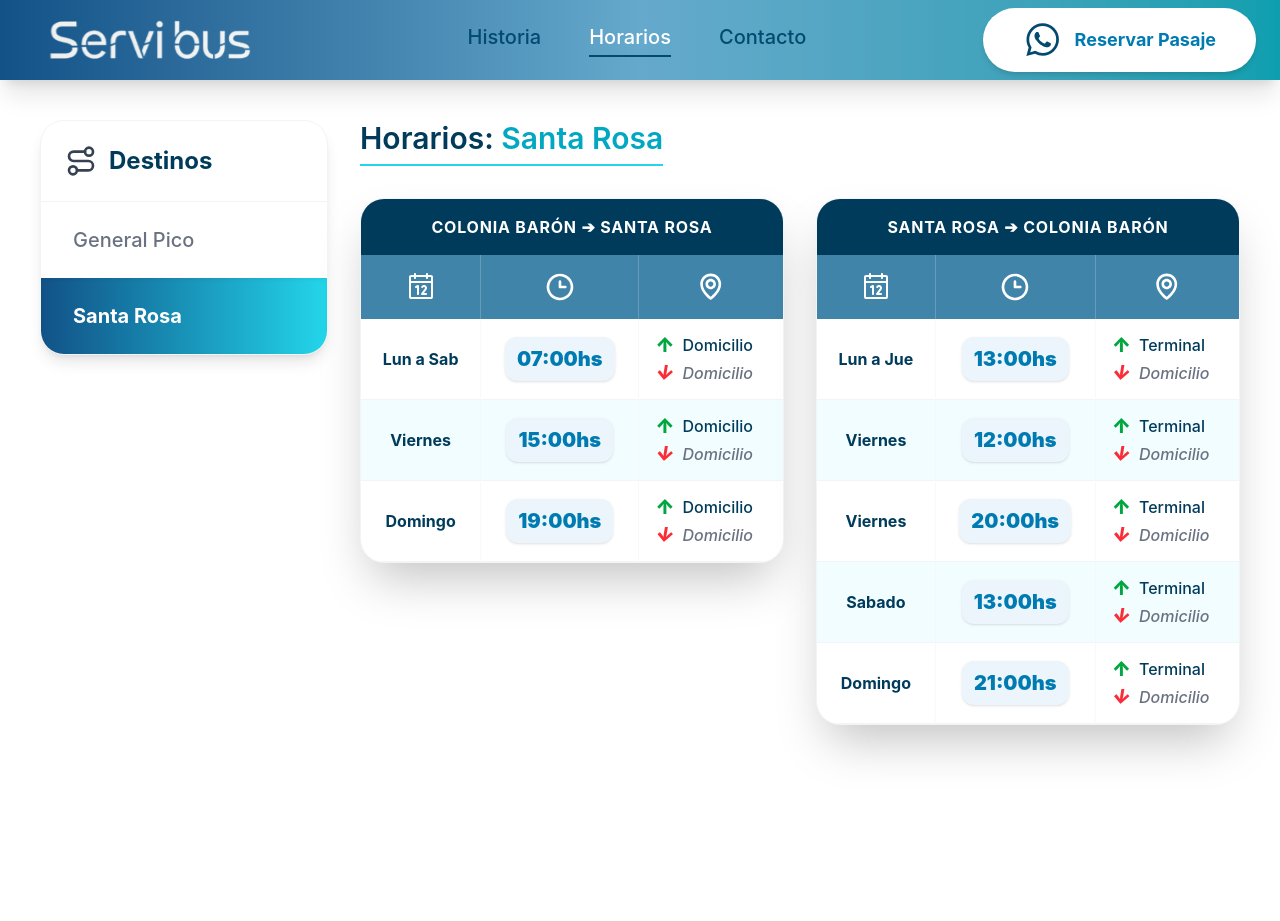
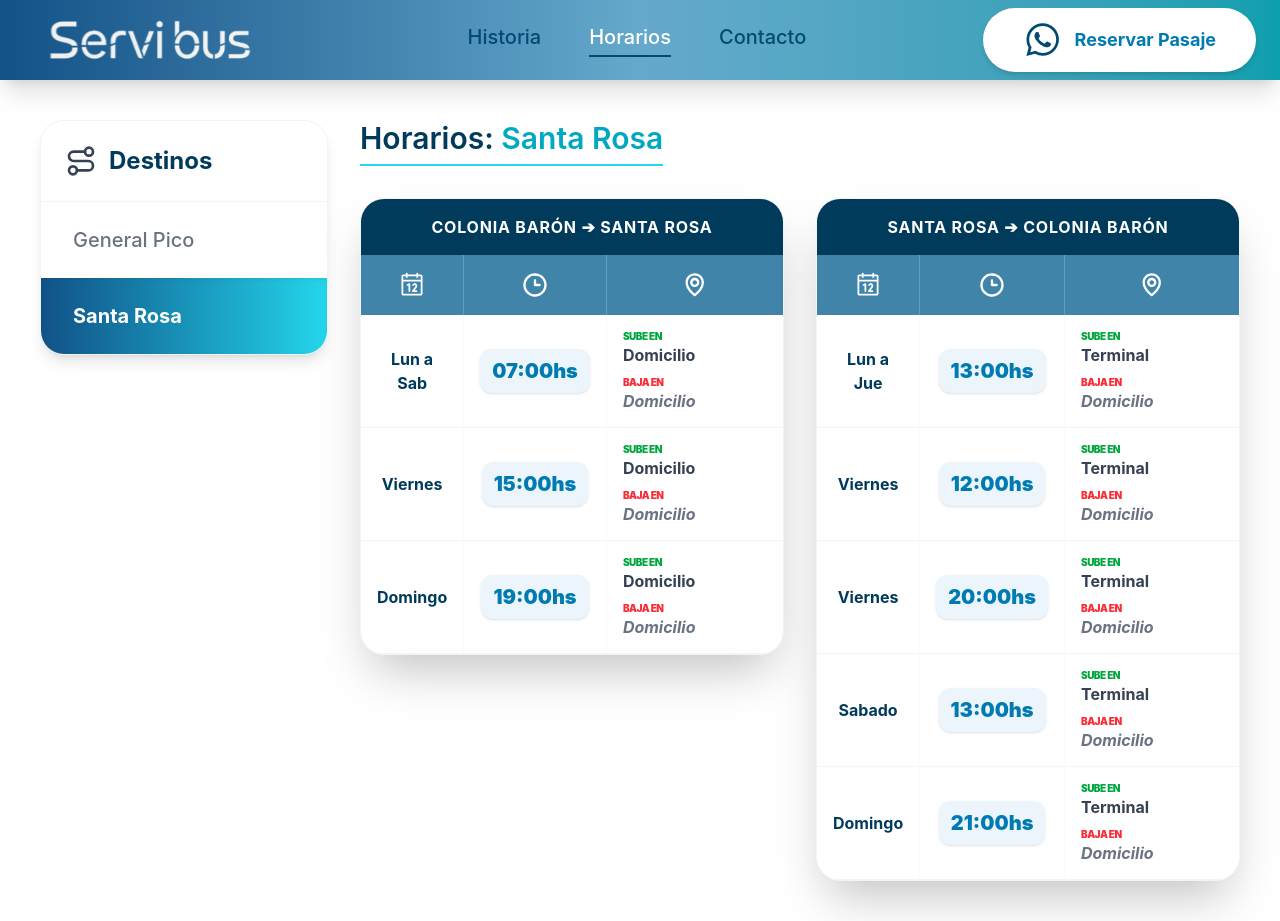
Before and after one commit to Msamalvide/ServiBus-app, a React (Vite) app: page / in a window 1280 px wide. Before the commit the page ends 800 px from the top, so only its background shows below. Built offline with nearby package versions, Linux system fonts and the light colour scheme.

Commit message:
tarea completa

```diff
--- a/src/Components/ScheduleTable.tsx
+++ b/src/Components/ScheduleTable.tsx
@@ -1,7 +1,7 @@
 import React from 'react';
 import calendario from '../assets/calendario.svg'
-import reloj from '../assets/Reloj.svg'
-import destino from '../assets/Destino.svg'
+import reloj from '../assets/reloj.svg'
+import ubicacion from '../assets/destino.svg'
 import { type Horario } from '../Data/horarios';
 
 interface Props {
@@ -10,76 +10,95 @@ interface Props {
 }
 
 export const ScheduleTable: React.FC<Props> = ({ titulo, horarios }) => {
+
   return (
     <div className="w-full bg-white rounded-3xl shadow-2xl border border-gray-100 overflow-hidden">
       <div className="bg-[#003B5C] py-4">
-        <h3 className="text-white text-center font-bold tracking-wider uppercase text-sm md:text-base">
+        <h3 className="text-white text-center font-bold tracking-wider uppercase text-sm md:text-base px-4">
           {titulo}
         </h3>
       </div>
 
       <div className="overflow-x-auto">
-        <table className="w-full text-left border-collapse">
-          {/* HEADER CON ICONOS CENTRADOS */}
+        <table className="w-auto text-left border-collapse table-fixed">
+          {/* HEADER CON ICONOS CENTRADOS - Usamos w-fija para controlar el ancho */}
           <thead className="bg-[#005a8e]/75 text-white">
             <tr>
-              {/* Usamos flex y justify-center para centrar las imágenes */}
-              <th className="p-4 border-r border-white/20">
+              {/* Columna Día: Ancho controlado */}
+              <th className="p-4 border-r border-white/20 w-[20%] min-w-[90px]">
                 <div className="flex justify-center items-center">
-                  <img className="w-6 h-6 md:w-8 md:h-8 object-contain" src={calendario} alt='Dia'/>
+                  <img className="w-6 h-6 md:w-7 md:h-7 object-contain" src={calendario} alt='Dia'/>
                 </div>
               </th>
-              <th className="p-4 border-r border-white/20">
+              {/* Columna Hora: Ancho controlado */}
+              <th className="p-4 border-r border-white/20 w-[25%] min-w-[110px]">
                 <div className="flex justify-center items-center">
-                  <img className="w-6 h-6 md:w-8 md:h-8 object-contain" src={reloj} alt='Horario' />
+                  <img className="w-6 h-6 md:w-7 md:h-7 object-contain" src={reloj} alt='Horario' />
                 </div>
               </th>
+              {/* Columna Recorrido: El resto del ancho */}
               <th className="p-4">
                 <div className="flex justify-center items-center">
-                  <img className="w-6 h-6 md:w-8 md:h-8 object-contain" src={destino} alt='Destino'/>
+                  <img className="w-6 h-6 md:w-7 md:h-7 object-contain" src={ubicacion} alt='Recorrido'/>
                 </div>
               </th>
             </tr>
           </thead>
 
-          {/* ... (el resto del tbody se mantiene igual) */}
           <tbody className="text-[#003B5C]">
             {horarios.map((item, index) => (
               <tr
                 key={item.id}
                 className={`${
-                  index % 2 === 0 ? 'bg-transparent' : 'bg-[#00D7F8]/5'
+                  index % 2 === 0 ? 'bg-transparent' : 'bg-blue-50/5'
                 } border-b border-gray-100 hover:bg-cyan-500/10 transition-colors`}
               >
-                {/* DÍA CENTRADO (Opcional, si querés que combine con el icono) */}
+                {/* DÍA: Agrandamos texto y quitamos italic */}
                 <td className="p-4 font-bold text-base border-r border-gray-100/50 text-center">
                   {item.dia}
                 </td>
 
-                <td className="p-4 text-center border-r border-gray-100/50">
-                  <span className="bg-[#EBF5FB] text-[#007bb1] px-3 py-2 rounded-xl font-black text-lg md:text-xl inline-block shadow-sm">
-                    {item.hora}
-                  </span>
+                {/* HORA Y VILLA MIRASOL: Mantenemos el diseño limpio */}
+                <td className="p-4 text-center border-r border-gray-100/50 relative">
+                  <div className="flex flex-col items-center gap-2">
+                    <span className="bg-[#EBF5FB] text-[#007bb1] px-3 py-2 rounded-xl font-black text-lg md:text-xl inline-block shadow-sm">
+                      {item.hora}
+                    </span>
+
+                    {/* Parada Intermedia: Usamos transparencia en el fondo */}
+                    {titulo === "Colonia Barón ➔ General Pico" &&(
+                      <div className="flex items-center gap-1.5 text-[#00A8C1] font-black text-xs bg-[#24D6EA]/10 w-fit px-2 py-1 rounded-lg border border-[#24D6EA]/20">
+                        <span>07:15 {item.intermedio}</span>
+                      </div>
+                    )}
+                  </div>
                 </td>
 
+                {/* RECORRIDO Y PARADAS: Aquí aplicamos el aumento de tamaño y flechas gruesas */}
                 <td className="p-4">
-                  {/* ... contenido de paradas ... */}
-                  <div className="flex flex-col gap-2">
-                    {item.intermedio && (
-                      <div className="flex items-center gap-1.5 text-[#00A8C1] font-black text-sm bg-[#24D6EA]/10 w-fit px-3 py-1 rounded-lg border border-[#24D6EA]/20">
-                        <span>📍 {item.intermedio}</span>
+                  <div className="text-sm md:text-base space-y-3">
+                    {/* SECCIÓN SUBE (Verde) */}
+                    <div className="flex items-start gap-3">
+                      <div className="flex flex-col">
+                        <span className="text-[10px] uppercase font-black text-green-600 tracking-tighter leading-none mb-1">
+                          Sube en
+                        </span>
+                        <p className="text-gray-700 font-bold leading-tight">
+                          {item.ascenso}
+                        </p>
                       </div>
-                    )}
+                    </div>
 
-                    <div className="text-sm md:text-base space-y-2">
-                      <p className="leading-tight flex items-start gap-2">
-                        <span className="text-green-600 font-black text-xl leading-none">↑</span>
-                        <span className="font-medium">{item.ascenso}</span>
-                      </p>
-                      <p className="text-gray-500 italic leading-tight flex items-start gap-2">
-                        <span className="text-red-500 font-black text-xl leading-none">↓</span>
-                        <span className="font-medium">{item.descenso}</span>
-                      </p>
+                    {/* SECCIÓN BAJA (Rojo) */}
+                    <div className="flex items-start gap-3">
+                      <div className="flex flex-col">
+                        <span className="text-[10px] uppercase font-black text-red-500 tracking-tighter leading-none mb-1">
+                          Baja en
+                        </span>
+                        <p className="text-gray-500 font-bold italic leading-tight">
+                          {item.descenso}
+                        </p>
+                      </div>
                     </div>
                   </div>
                 </td>
```
